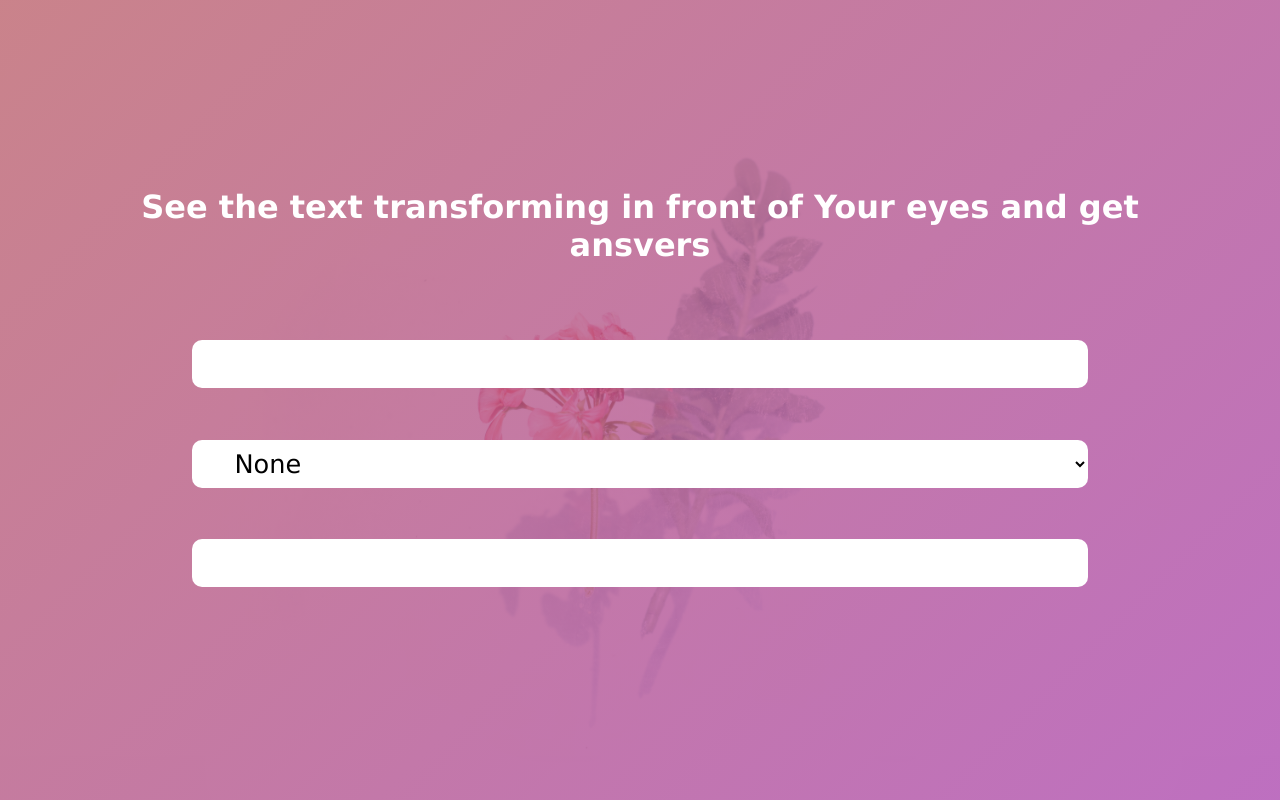
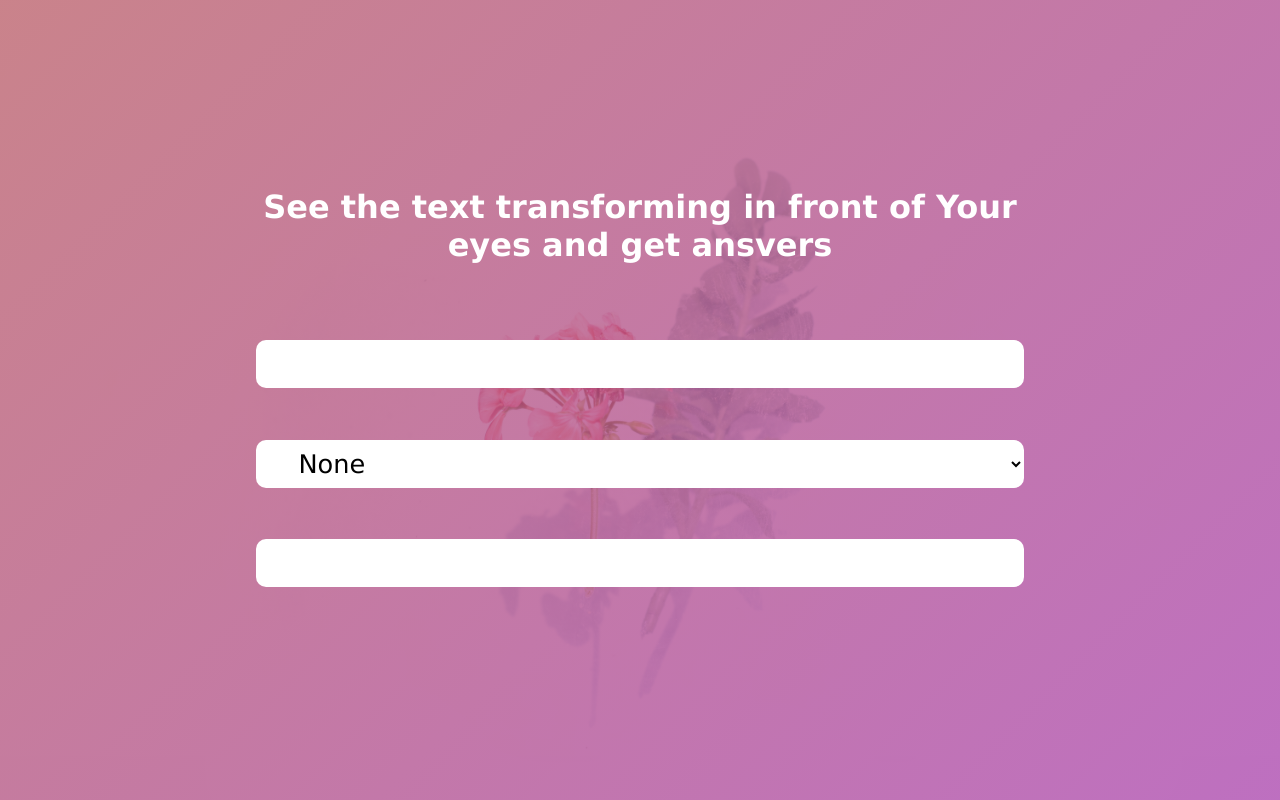
Before and after one commit to Indre101/more-strings, a plain HTML site: page index.html in a window 1280 px wide. Drawn offline with Linux system fonts and the light colour scheme.

Commit message:
changed width

```diff
--- a/style.css
+++ b/style.css
@@ -19,7 +19,7 @@ h1 {
   color: white;
   text-align: center;
   padding: 0 0 4vw 0;
-  width: 80vw;
+  width: 60vw;
 }
 
 .bg-animation {
@@ -54,7 +54,7 @@ select {
   font-size: 2vw;
   padding: 0 3vw;
   height: 6vh;
-  width: 70vw;
+  width: 60vw;
   background-color: white;
   border: none;
   margin: 2vw 0;
```
